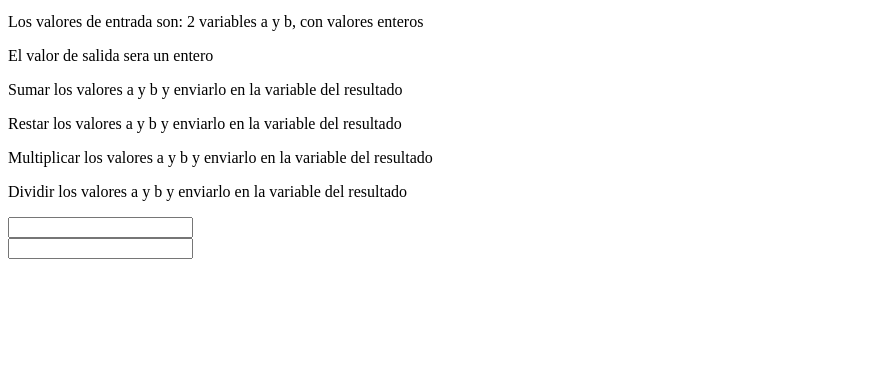
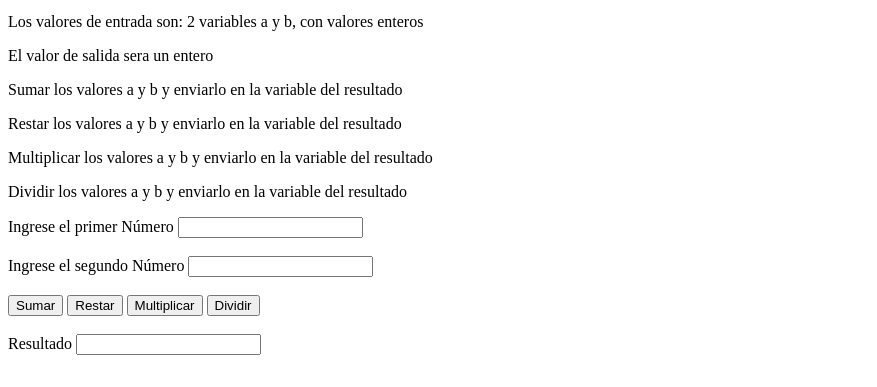
Before and after one commit to Azucena17/Formularia-parcial, a plain HTML site: page index.html in a window 1280 px wide. Shown: the part 101-488 px from the top of the page, without its empty margins (0-877 px from the left). Drawn offline with Linux system fonts and the light colour scheme.

Commit message:
se agregaron botones

```diff
--- a/index.html
+++ b/index.html
@@ -15,11 +15,20 @@
     <p>Multiplicar los valores a y b y enviarlo en la variable del resultado</p>
     <p>Dividir los valores a y b y enviarlo en la variable del resultado</p>
 
-<label for="a" Ingrese el primer Número></label>
-    <input type="number" id="a" name="a"><br>
+<label for="a">Ingrese el primer Número</label>
+    <input type="number" id="a" name="a"><br><br>
 
-<label for="b" Ingrese el segundo Número></label>
-<input type="number" id="b" name="b"><br>
+<label for="b">Ingrese el segundo Número</label>
+<input type="number" id="b" name="b"><br><br>
+
+<button>Sumar</button>
+<button>Restar</button>
+<button>Multiplicar</button>
+<button>Dividir</button> <br> <br>
+
+<label for="resultado" >Resultado</label>
+<input type="number" id="resultado" name="resultado"><br><br>
+
 
 </body>
 </html>
```
